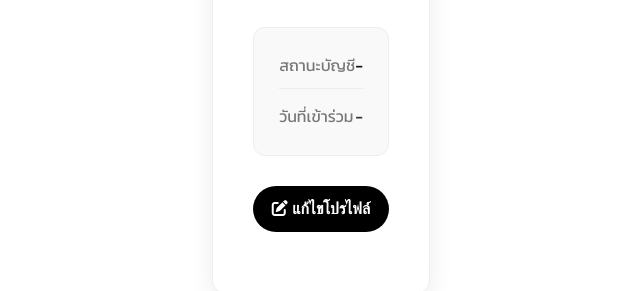
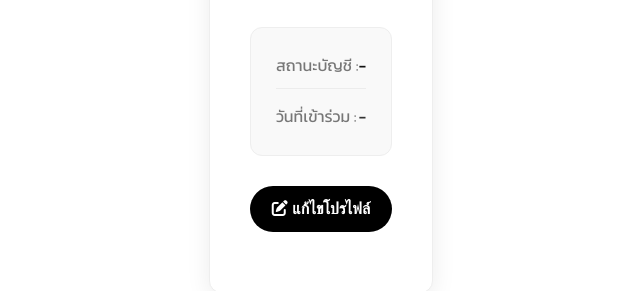
Before and after one commit to ARCANA2546/vg-shop, a plain HTML site: page account-info.html in a window 1280 px wide. Shown: the part 389-680 px from the top of the page, 319-959 px from the left. Drawn offline with Linux system fonts and the light colour scheme; no server answers.

Commit message:
Add files via upload

```diff
--- a/account-info.html
+++ b/account-info.html
@@ -33,11 +33,11 @@
 
             <div style="text-align: left; background: #f9f9f9; padding: 25px; border-radius: 12px; border: 1px solid #eee;">
                 <div style="display: flex; justify-content: space-between; margin-bottom: 15px; border-bottom: 1px solid #ececec; padding-bottom: 10px;">
-                    <span style="color: #777;">สถานะบัญชี</span>
+                    <span style="color: #777;">สถานะบัญชี : </span>
                     <span id="auth-status" style="font-weight: 500;">-</span>
                 </div>
                 <div style="display: flex; justify-content: space-between;">
-                    <span style="color: #777;">วันที่เข้าร่วม</span>
+                    <span style="color: #777;">วันที่เข้าร่วม : </span>
                     <span id="join-date" style="font-weight: 500; color: #333;">-</span>
                 </div>
             </div>
```
